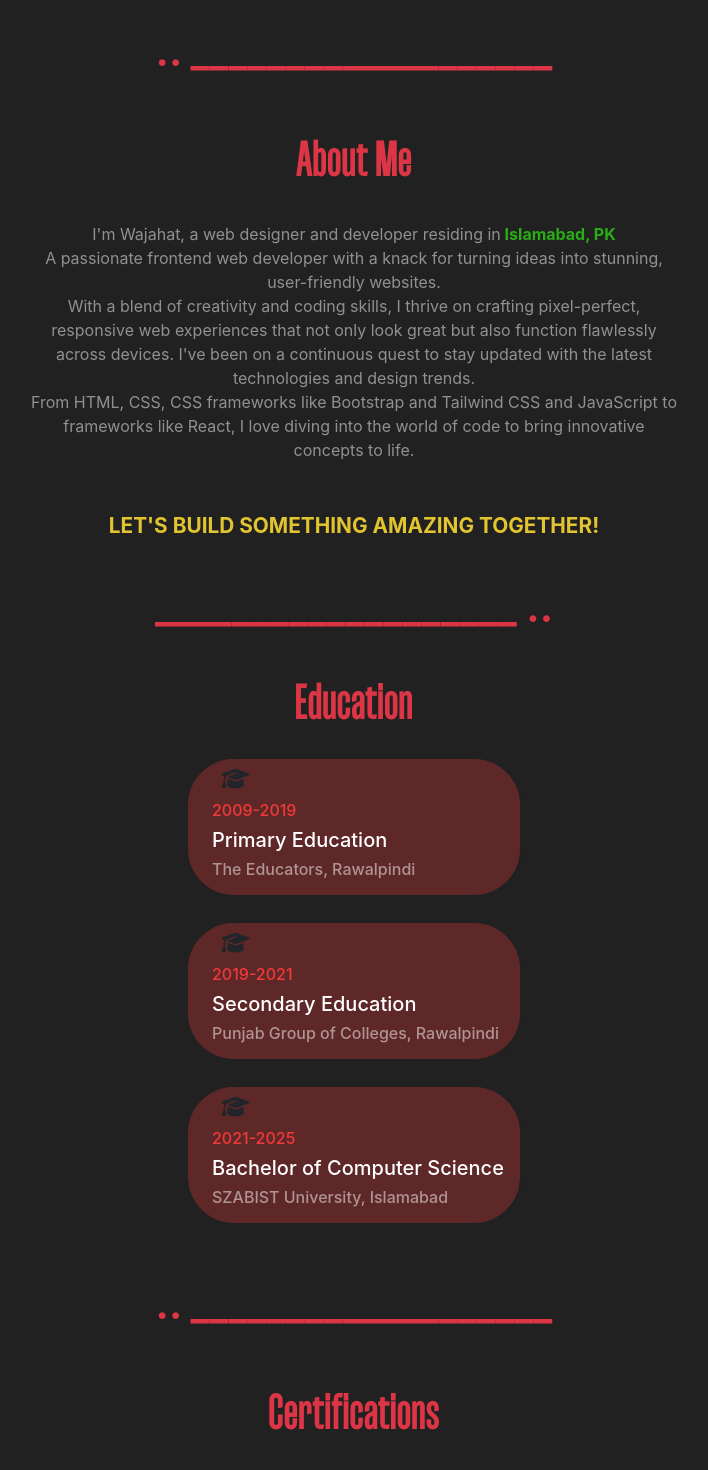
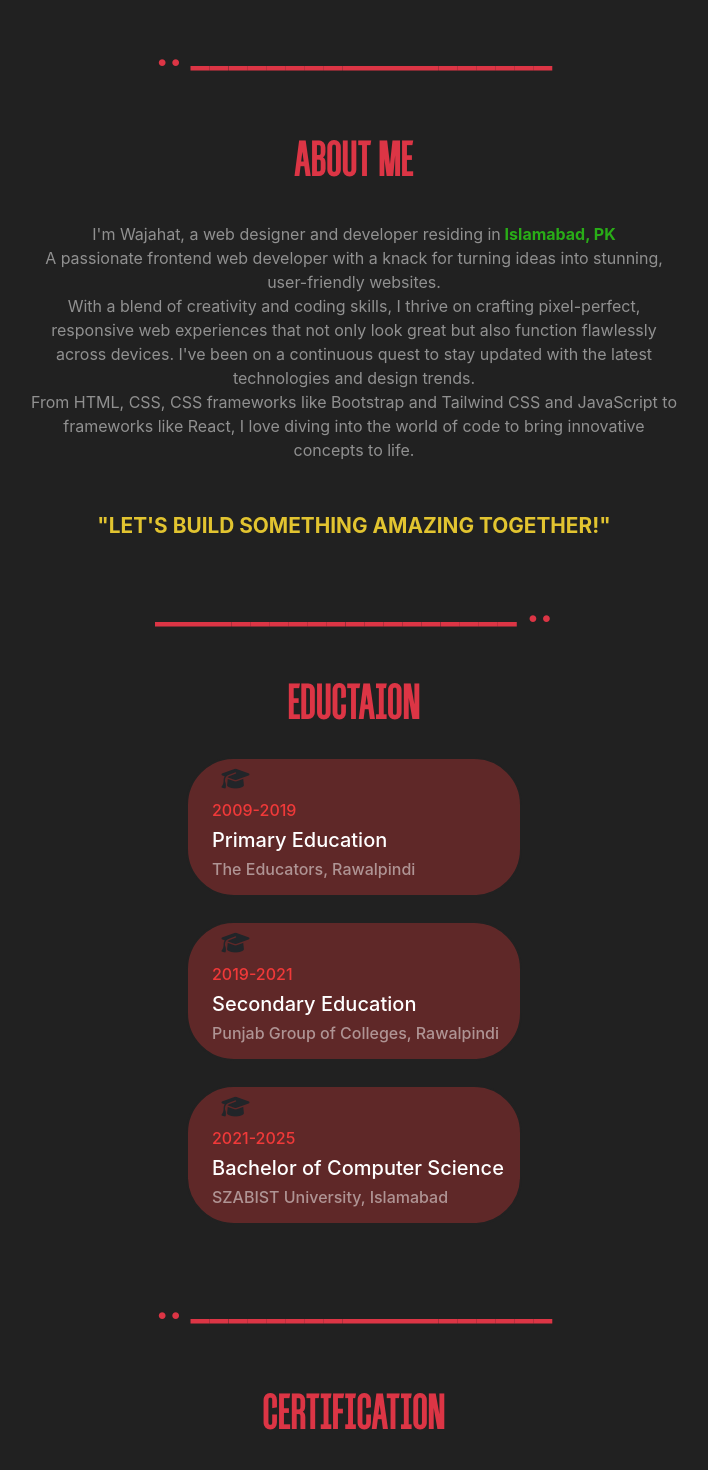
Before and after one commit to Wajisweird/My_Portfolio, a React (Create React App) app: page / in a window 1280 px wide. Shown: the part 600-2070 px from the top of the page, without its empty margins (286-994 px from the left). Built offline with nearby package versions, Linux system fonts and the light colour scheme; a web font is replaced by a local one.

Commit message:
new commit

```diff
--- a/src/components/Achivement.js
+++ b/src/components/Achivement.js
@@ -9,7 +9,7 @@ export default function Achivement() {
         <h1 className="dots">.. ___________________</h1>
         <br />
         <br />
-        <h2 className="text-center dragon text-danger">Certifications</h2>
+        <h2 className="text-center dragon text-danger">CERTIFICATION</h2>
       </div>
       <br />
       <div className="container text-center" id="ct">
--- a/src/components/ContactMe.js
+++ b/src/components/ContactMe.js
@@ -8,7 +8,7 @@ export default function ContactMe() {
         <h1 className="dots">___________________ ..</h1>
         <br />
         <br />
-        <h1 className="dragon text-center text-warning">Contact Me</h1>
+        <h1 className="dragon text-center text-warning">CONTACT ME</h1>
       </div>
       <br />
       <br />
--- a/src/components/Info.js
+++ b/src/components/Info.js
@@ -12,7 +12,7 @@ export default function Info() {
           <div className="col-7">
             <h1
               className="dragon text-center text-danger">
-              About Me
+              ABOUT ME
             </h1>
             <br />
             <p className="text-white-50" id="about" data-aos="fade-right">
@@ -30,7 +30,7 @@ export default function Info() {
               <br />
               <br />
               <br />
-              <text>Let's build something amazing together!</text>
+              <text>"Let's build something amazing together!"</text>
             </p>
           </div>
         </div>
--- a/src/components/Third.js
+++ b/src/components/Third.js
@@ -6,7 +6,7 @@ export default function Third() {
       <h1 className="container dots text-danger text-center">
         ___________________ ..
       </h1>
-      <h1 className="dragon text-danger text-center my-4">Education</h1>
+      <h1 className="dragon text-danger text-center my-4">EDUCTAION</h1>
       <div className="container" id="pe">
         <i className="fa-solid fa-graduation-cap" id="ac"></i>
         <h6 className="ms-4 my-2" id="dates">
```
